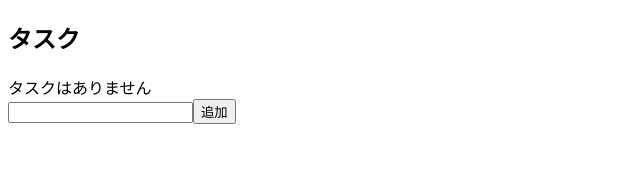
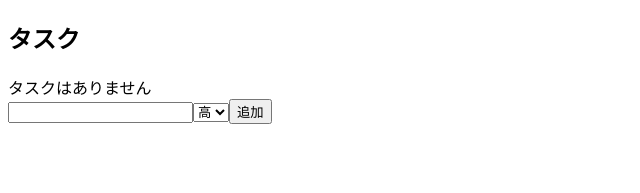
Before and after one commit to keigomichi/wannabe-web-engineer-react, a React (Vite) app: page / in a window 1280 px wide. Shown: the top 193 px of the page, without its empty margins (0-640 px from the left). Built offline with nearby package versions, Linux system fonts and the light colour scheme.

Commit message:
feat: 優先度をつける機能を実装

```diff
--- a/src/components/Todo.jsx
+++ b/src/components/Todo.jsx
@@ -1,4 +1,15 @@
 const Todo = ({ todo, flipDone }) => {
+  const Rank = () => {
+    switch (todo.rank) {
+      case "1":
+        return <span> :高</span>;
+      case "2":
+        return <span> :中</span>;
+      case "3":
+        return <span> :低</span>;
+    }
+  };
+
   return (
     <>
       <input
@@ -11,6 +22,7 @@ const Todo = ({ todo, flipDone }) => {
       <span style={{ textDecoration: todo.done ? "line-through" : "none" }}>
         {todo.name}
       </span>
+      <Rank />
     </>
   );
 };
--- a/src/components/TodoApp.jsx
+++ b/src/components/TodoApp.jsx
@@ -14,9 +14,19 @@ const TodoApp = () => {
   //   sessionStorage.setItem("todos", JSON.stringify(todos));
   // }, [todos]);
 
+  const compareFn = (a, b) => {
+    if (parseInt(a.rank) < parseInt(b.rank)) {
+      return -1;
+    }
+    if (parseInt(a.rank) > parseInt(b.rank)) {
+      return 1;
+    }
+    return 0;
+  };
+
   const addTodo = (todo) => {
     // setTodos((prev) => [...prev, todo]);
-    const newTodos = todos !== null ? [...todos, todo] : [todo];
+    const newTodos = todos !== null ? [...todos, todo].sort(compareFn) : [todo];
     setTodos(newTodos);
     sessionStorage.setItem("todos", JSON.stringify(newTodos));
   };
--- a/src/components/TodoForm.jsx
+++ b/src/components/TodoForm.jsx
@@ -2,6 +2,8 @@ import { useState } from "react";
 
 const TodoForm = ({ addTodo }) => {
   const [todoName, setTodoName] = useState("");
+  const [todoRank, setTodoRank] = useState("1");
+  console.log(todoRank);
 
   const createTodo = () => {
     if (todoName == "") return;
@@ -9,8 +11,10 @@ const TodoForm = ({ addTodo }) => {
       id: Math.floor(Math.random() * 1e5),
       name: todoName,
       done: false,
+      rank: todoRank,
     });
     setTodoName("");
+    setTodoRank("1");
   };
 
   return (
@@ -23,6 +27,17 @@ const TodoForm = ({ addTodo }) => {
           value={todoName}
         />
       </label>
+      <label htmlFor="todoRank">
+        <select
+          id="todoRank"
+          value={todoRank}
+          onChange={(e) => setTodoRank(e.target.value)}
+        >
+          <option value="1">高</option>
+          <option value="2">中</option>
+          <option value="3">低</option>
+        </select>
+      </label>
       <button onClick={createTodo}>追加</button>
     </div>
   );
```
